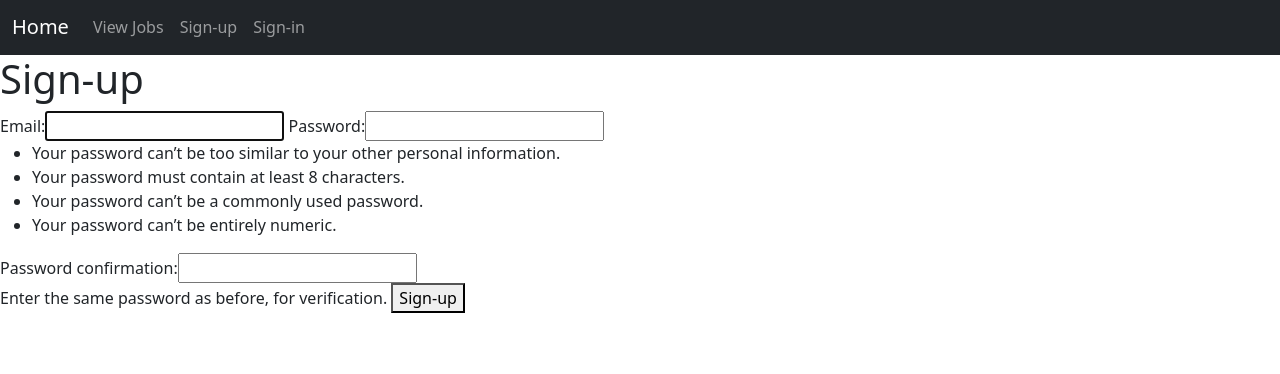
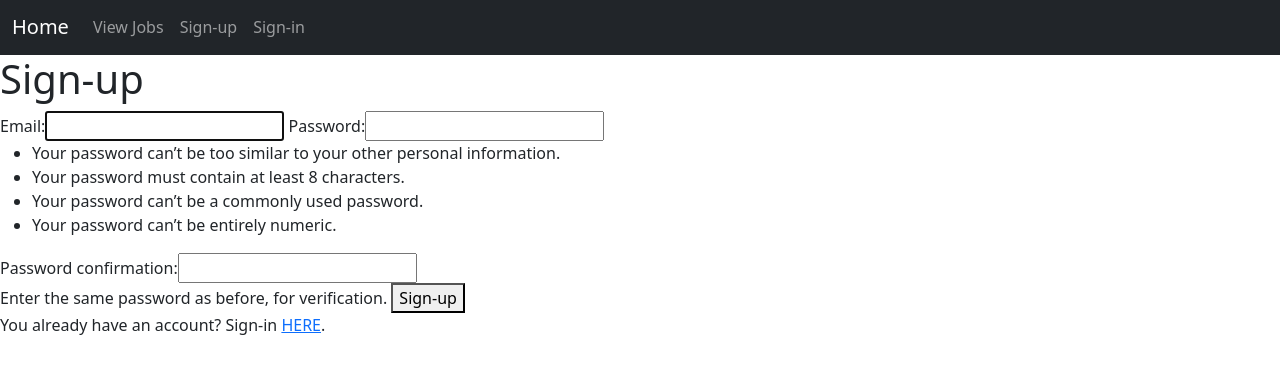
Before and after one commit to lozanov95/job_posting, a Django app: page /auth/sign-up/ in a window 1280 px wide. Shown: the part 1-375 px from the top of the page. Run offline with Django 3.2, Linux system fonts and the light colour scheme.

Commit message:
added redirect from sign-in

```diff
--- a/templates/auth/sign-up.html
+++ b/templates/auth/sign-up.html
@@ -7,4 +7,5 @@
         {{ form }}
         <button>Sign-up</button>
     </form>
+    <p>You already have an account? Sign-in <a href="{% url 'sign in' %}">HERE</a>.</p>
 {% endblock %}
```
